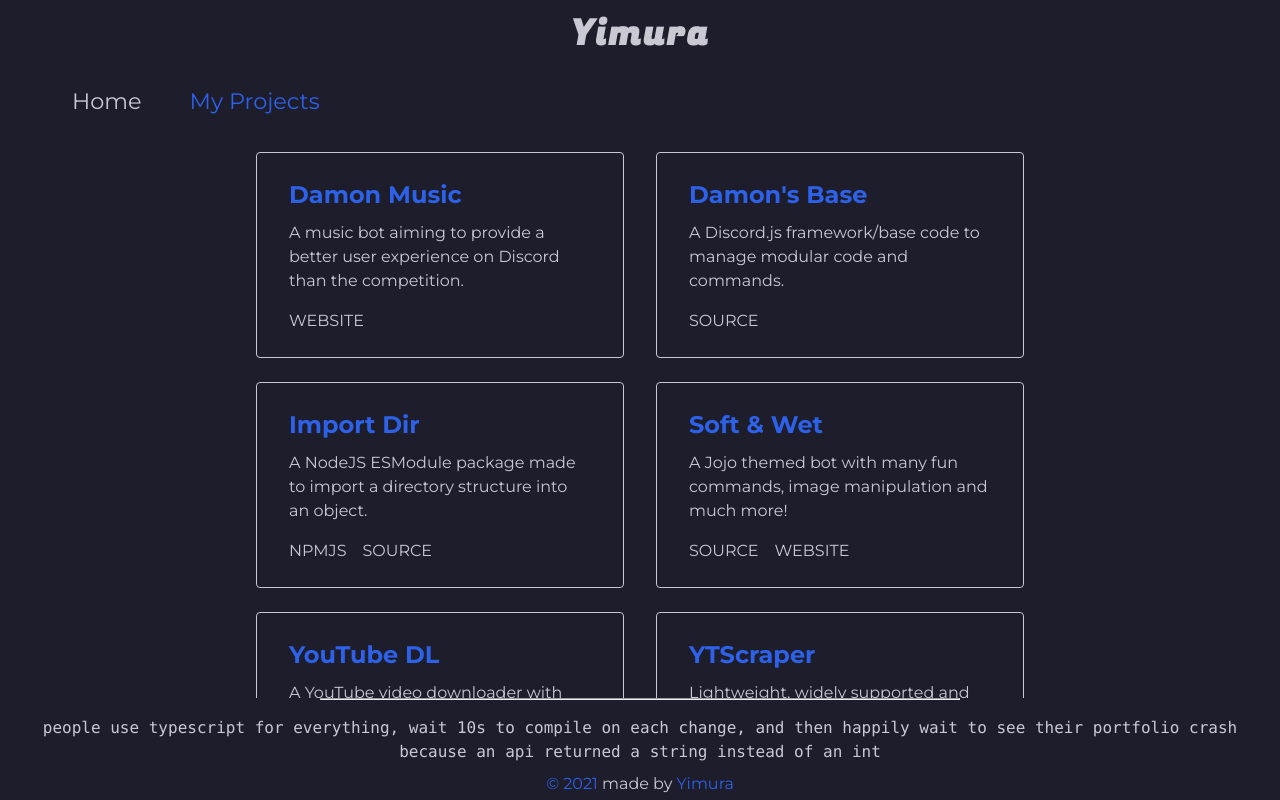
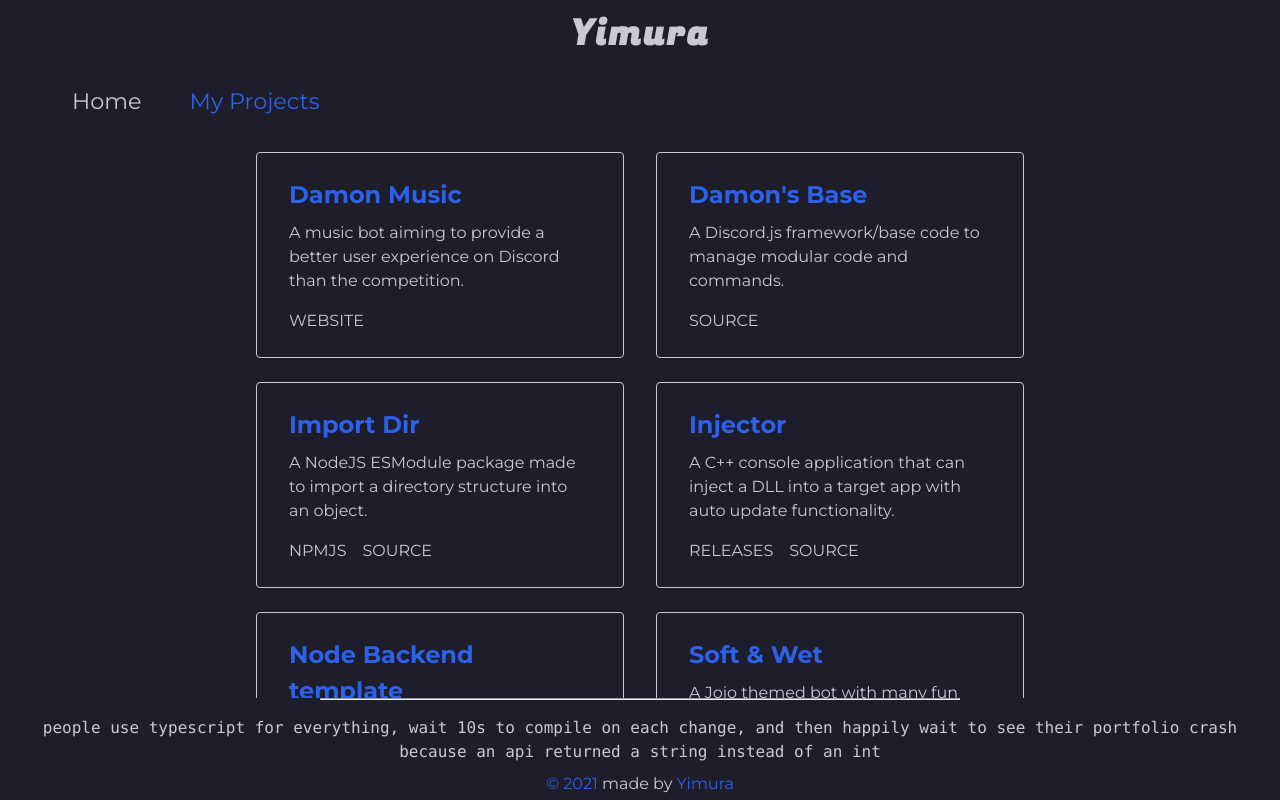
Before and after one commit to Yimura/Portfolio, a Vue app: page /projects in a window 1280 px wide. Built offline with nearby package versions, Linux system fonts and the light colour scheme.

Commit message:
feat(MyProjects): Added Injector and Node Backend

```diff
--- a/src/views/MyProjects.vue
+++ b/src/views/MyProjects.vue
@@ -66,6 +66,32 @@ export default {
           ],
         },
         {
+          title: "Injector",
+          short:
+            "A C++ console application that can inject a DLL into a target app with auto update functionality.",
+          links: [
+            {
+              text: "RELEASES",
+              url: "https://github.com/Yimura/Injector/releases",
+            },
+            {
+              text: "SOURCE",
+              url: "https://github.com/Yimura/Injector",
+            },
+          ],
+        },
+        {
+          title: "Node Backend template",
+          short:
+            "NodeJS REST backend template written from scratch with modular support and directory based urls.",
+          links: [
+            {
+              text: "SOURCE",
+              url: "https://github.com/Yimura/Node-Backend",
+            },
+          ],
+        },
+        {
           title: "Soft & Wet",
           short:
             "A Jojo themed bot with many fun commands, image manipulation and much more!",
@@ -87,7 +113,7 @@ export default {
           links: [
             {
               text: "DOCKER",
-              url: "https://hub.docker.com/yimura/ytdl",
+              url: "https://hub.docker.com/r/yimura/ytdl",
             },
             {
               text: "SOURCE",
```
